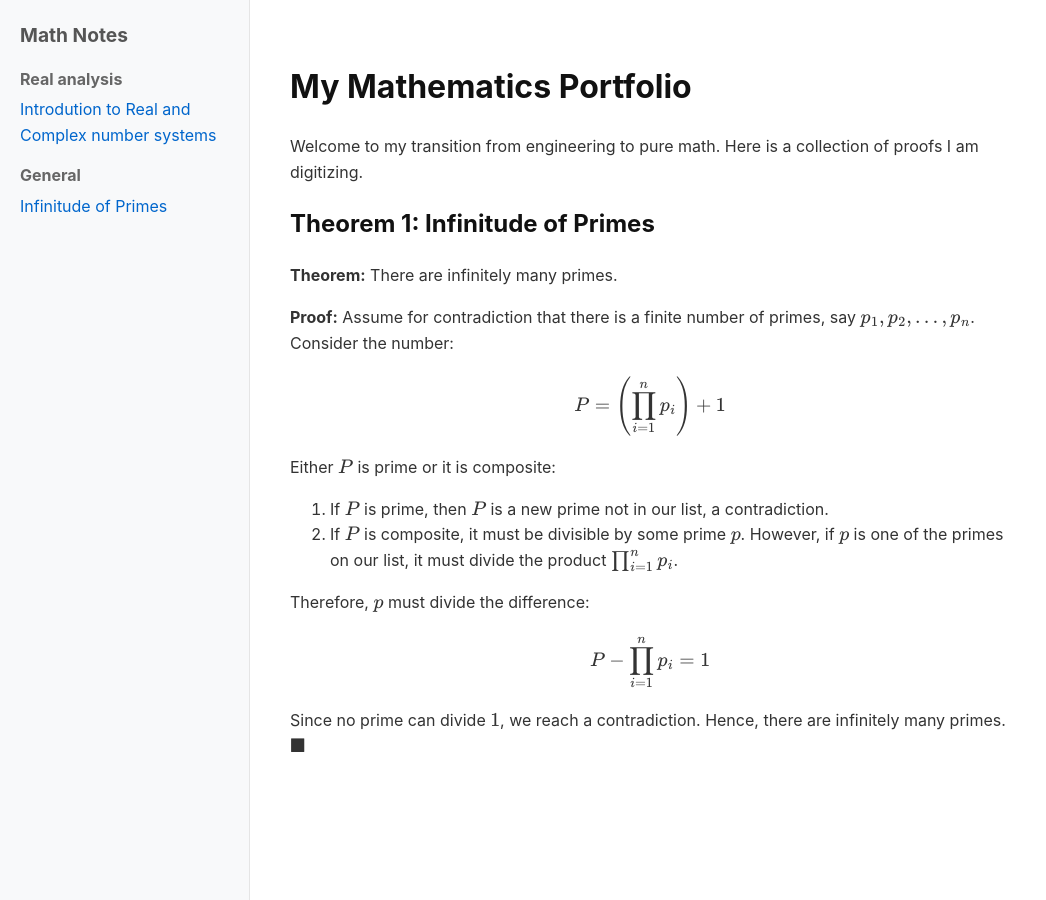
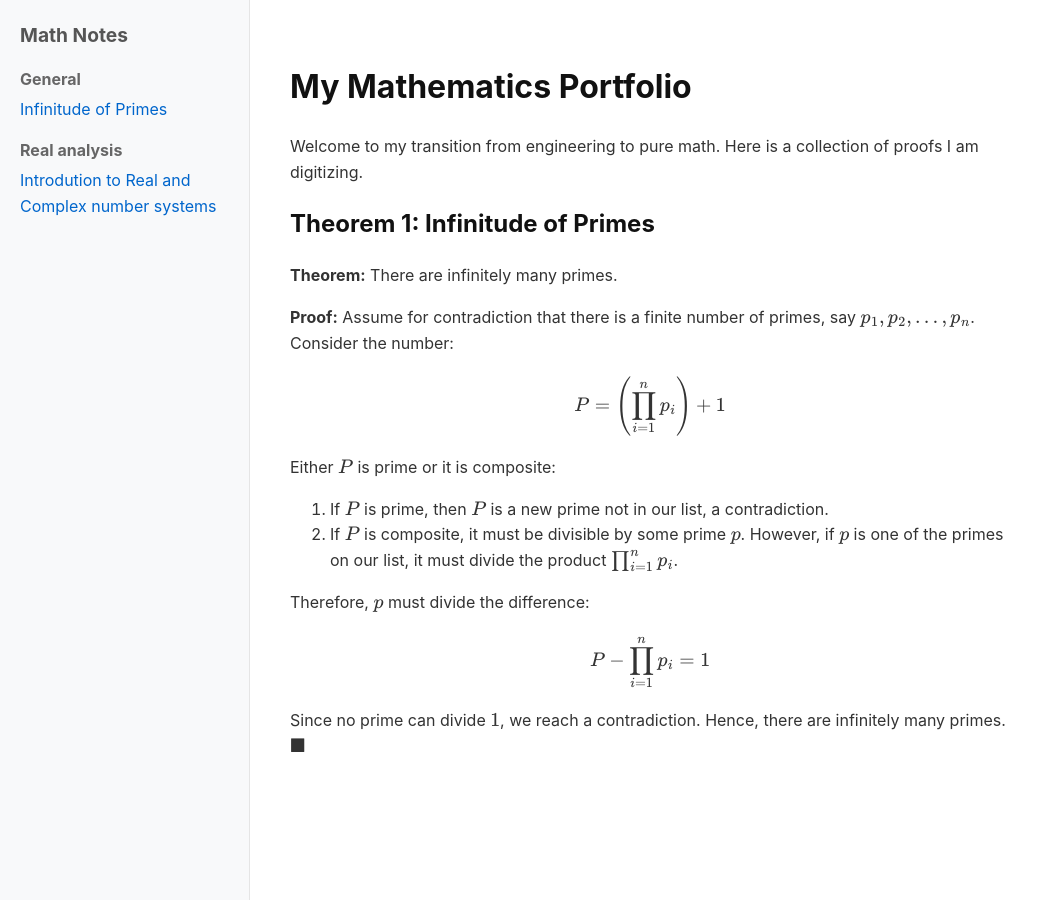
Before and after one commit to Nasif-Abdullah/Math, a Jekyll site: the page built from Prime.md, in a window 1280 px wide. Shown: the whole page, without its empty margins (0-1046 px from the left). Built offline with Jekyll 4.4.1, drawn with Linux system fonts in a browser that asks for light colours; our own code applies the rules of GitHub Pages for plain Markdown files.

Commit message:
Update default.html

```diff
--- a/_layouts/default.html
+++ b/_layouts/default.html
@@ -71,35 +71,53 @@
         {% comment %} 1. Filter out pages without titles or 404 pages {% endcomment %}
         {% assign valid_pages = site.pages | where_exp: "item", "item.title != nil and item.url != '/404.html'" | sort: "path" %}
 
-        {% comment %} 2. Map and group pages by top-level directory safely {% endcomment %}
-        {% assign grouped_pages = valid_pages | group_by_exp: "item", "item.path | split: '/' | first | capitalize" %}
+        {% comment %} 2. Group purely by the first part of the path block {% endcomment %}
+        {% assign grouped_pages = valid_pages | group_by_exp: "item", "item.path" %}
 
-        {% comment %} 3. Loop through each folder group {% endcomment %}
-        {% for group in grouped_pages %}
+        {% comment %} Let's group manually or handle formatting dynamically below {% endcomment %}
+        {% assign group_names = "" %}
+        {% for item in valid_pages %}
+            {% assign parts = item.path | split: '/' %}
+            {% if parts.size > 1 %}
+                {% assign group_name = parts | first | capitalize %}
+            {% else %}
+                {% assign group_name = "General" %}
+            {% endif %}
+            {% unless group_names contains group_name %}
+                {% assign group_names = group_names | append: group_name | append: ":::" %}
+            {% endunless %}
+        {% endfor %}
+        {% assign unique_groups = group_names | split: ":::" | sort %}
+
+        {% comment %} Loop through each distinct directory group found {% endcomment %}
+        {% for current_group in unique_groups %}
+            {% if current_group == "" %}{% continue %}{% endif %}
             <li class="sidebar-folder">
                 <span class="folder-title" style="font-weight: bold; display: block; margin-top: 15px; margin-bottom: 5px; color: #666;">
-                    {% if group.name contains '.md' or group.name contains '.html' %}
-                        General
-                    {% else %}
-                        {{ group.name }}
-                    {% endif %}
+                    {{ current_group }}
                 </span>
 
                 <ul>
-                {% comment %} 4. Loop only through the items belonging to THIS specific group {% endcomment %}
-                {% assign sorted_items = group.items | sort: "title" %}
-                {% for p in sorted_items %}
+                {% for p in valid_pages %}
+                    {% assign p_parts = p.path | split: '/' %}
+                    {% if p_parts.size > 1 %}
+                        {% assign p_group = p_parts | first | capitalize %}
+                    {% else %}
+                        {% assign p_group = "General" %}
+                    {% endif %}
+
+                    {% if p_group == current_group %}
                         {% if page.url == p.url %}
                             {% assign active_class = "active" %}
                         {% else %}
                             {% assign active_class = "" %}
                         {% endif %}
-
                         <li>
                             <a href="{{ p.url | relative_url }}" class="{{ active_class }}">
                                 {{ p.title }}
                             </a>
                         </li>
+                    {% endif %}
                 {% endfor %}
                 </ul>
             </li>
```
Lines whose indentation alone changed are shown as unchanged.
